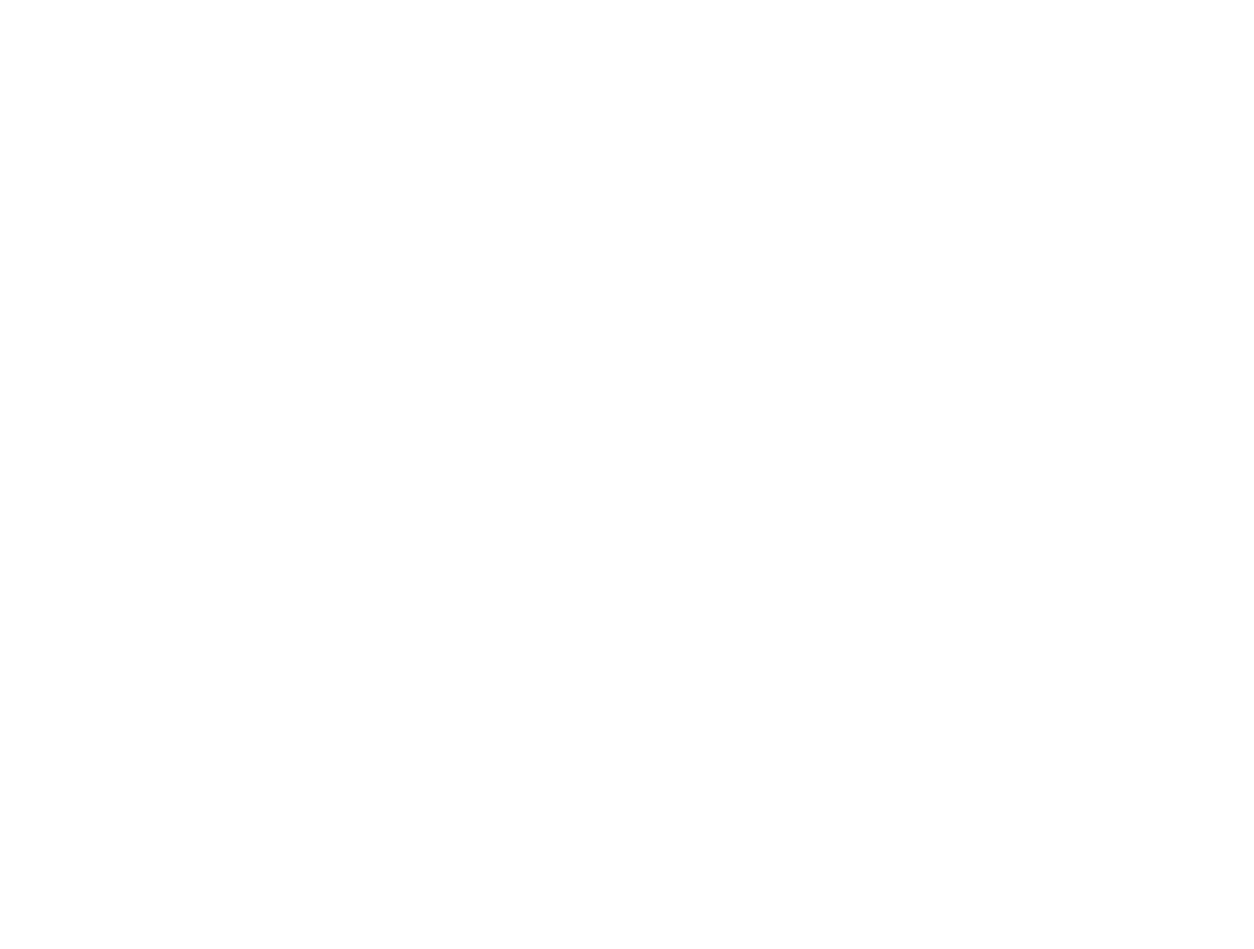
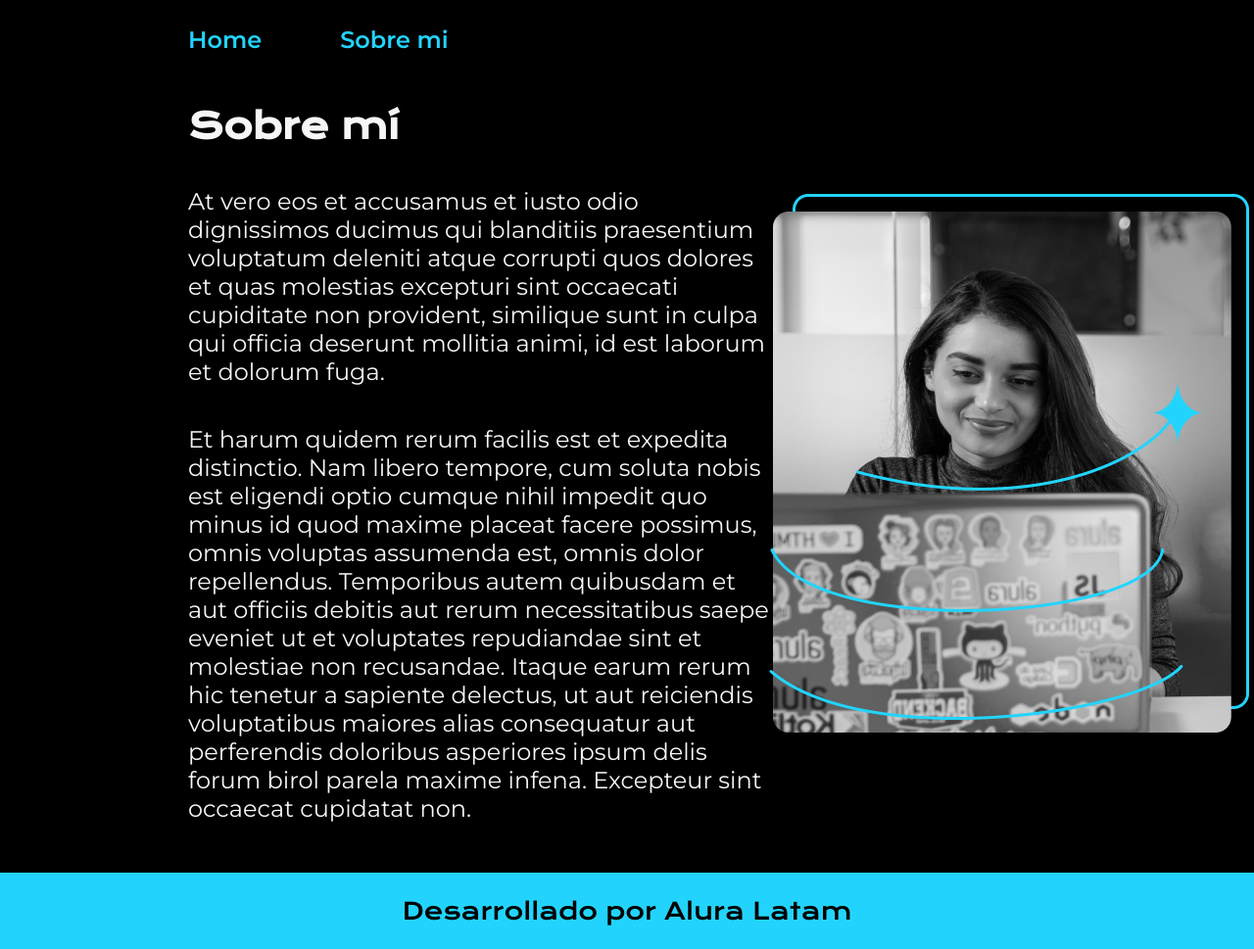
Before and after one commit to alexander3d2/HTML-de-un-negocio-digital, a plain HTML site: page about.html in a window 1280 px wide. Shown: the whole page at 98% size. Before the commit the page ends 800 px from the top, so only its background shows below. Drawn offline with nearby package versions, Linux system fonts and the light colour scheme.

Commit message:
Tercer avance

```diff
--- a/about.html
+++ b/about.html
@@ -4,8 +4,27 @@
     <meta charset="UTF-8">
     <meta name="viewport" content="width=device-width, initial-scale=1.0">
     <title>Sobre mi</title>
+    <link rel="stylesheet" href="styles\style.css">
 </head>
 <body>
+    <header class="header">
+        <nav class="header__menu">
+           <a class="header__menu__link" href="index.html">Home</a>
+            <a class="header__menu__link" href="about.html">Sobre mi</a>
+        </nav>
+    </header>
 
+    <main class="presentacion">
+        <section class="presentacion__contenido">
+            <h1 class="presentacion__contenido__titulo" >Sobre mí</h1>
+            <p class="presentacion__contenido__texto"> At vero eos et accusamus et iusto odio dignissimos ducimus qui blanditiis praesentium voluptatum deleniti atque corrupti quos dolores et quas molestias excepturi sint occaecati cupiditate non provident, similique sunt in culpa qui officia deserunt mollitia animi, id est laborum et dolorum fuga.</p>
+            <p class="presentacion__contenido__texto"> Et harum quidem rerum facilis est et expedita distinctio. Nam libero tempore, cum soluta nobis est eligendi optio cumque nihil impedit quo minus id quod maxime placeat facere possimus, omnis voluptas assumenda est, omnis dolor repellendus. Temporibus autem quibusdam et aut officiis debitis aut rerum necessitatibus saepe eveniet ut et voluptates repudiandae sint et molestiae non recusandae. Itaque earum rerum hic tenetur a sapiente delectus, ut aut reiciendis voluptatibus maiores alias consequatur aut perferendis doloribus asperiores ipsum delis forum birol parela maxime infena. Excepteur sint occaecat cupidatat non.</p>
+        </section>
+            <img src="assets\Imagem.png" alt="Foto de Ana García desarrolando un proyecto">
+
+    </main>
+    <footer class="footer">
+        <p>Desarrollado por Alura Latam</p>
+    </footer>
 </body>
 </html>
--- a/styles/style.css
+++ b/styles/style.css
@@ -1,4 +1,15 @@
 @import url('https://fonts.googleapis.com/css2?family=Krona+One&family=Montserrat:wght@400;600&display=swap');
+
+
+:root {
+    --color-primario: #000000;
+    --color-secundario: #F6F6F6;
+    --color-terciario: #22D4FD;
+    --color-hover: #272727;
+
+    --fuente-montserrat: 'Montserrat', sans-serif;
+    --fuente-krona-one: 'Krona One', sans-serif;
+}
 
 
 * {
@@ -8,9 +19,11 @@
 
 body{
     box-sizing: border-box;
-    background-color: #000000;
-    color: #F6F6F6;
+    background-color: var(--color-primario);
+    color: var(--color-secundario);
 }
+
+
 
 .header {
     padding: 2% 0% 0% 15%;
@@ -20,15 +33,18 @@ body{
     gap: 80px;
 }
 .header__menu__link {
-    font-family: 'Montserrat', sans-serif;
+    font-family: var(--fuente-montserrat);
     font-size: 24px;
     font-weight: 600;
-    color: #22D4FD;
+    color: var(--color-terciario);
+    text-decoration: none;
 }
 
 
+
+
 .presentacion {
-    padding:6% 15%;
+    padding:4% 15%;
     display: flex;
     align-items: center;
     justify-content: space-between;
@@ -44,17 +60,17 @@ body{
 .presentacion__contenido__titulo{
     width: 593px;
     font-size: 36px;
-    font-family: 'Krona One', sans-serif;
+    font-family: var(--fuente-krona-one);
 }
 
 .titulo-destaque {
-    color: #22D4FD; ;
+    color: var(--color-terciario);
 }
 
 .presentacion__contenido__texto{
     width: 593px;
     font-size: 24px;
-    font-family: 'Montserrat', sans-serif;
+    font-family: var(--fuente-montserrat);
     flex-direction: column;
 }
 
@@ -67,7 +83,7 @@ body{
 }
 
 .presentacion__enlaces_subtitulo{
-    font-family: 'Krona One', sans-serif;
+    font-family: var(--fuente-krona-one);
     font-size: 24px;
     font-weight: 400;
 }
@@ -75,33 +91,29 @@ body{
 
 .presentacion__enlaces__link{
     width: 378px;
-    border: 2px solid #22D4FD;
     text-align: center;
     border-radius: 8px;
     font-size: 24px;
     font-weight: 600;
     padding: 21.5px 0;
     text-decoration: none;
-    color: #ffffff;
-    font-family: 'Montserrat', sans-serif;
+    color: var(--color-secundario);
+    font-family: var(--fuente-montserrat);
+    border: 2px solid var(--color-terciario);
     display: flex;
     justify-content: center;
     gap: 10px;
 }
 .presentacion__enlaces__link:hover{
-    background-color: #C9C9C9;
+    background-color: var(--color-hover);
 
 }
 
-
-
-
-
 .footer {
-    background-color: #22D4FD;
+    background-color:var(--color-terciario);
     padding: 24px;
-    color: #000000;
+    color: var(--color-primario);
     text-align: center;
-    font-family: 'Krona One', sans-serif;
+    font-family: var(--fuente-krona-one);
     font-size: 24px;
 }
```
Also changed, not shown: index.html (+2 -2 lines).
